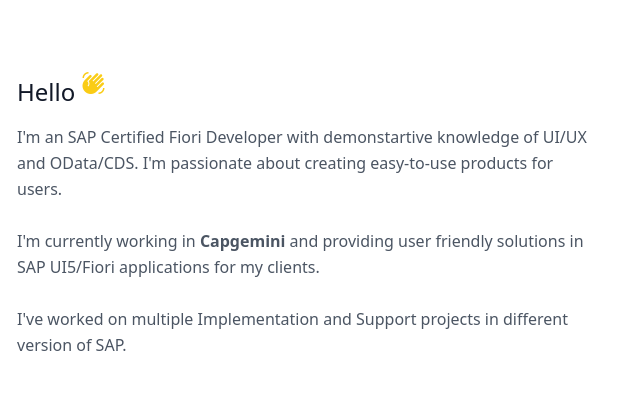
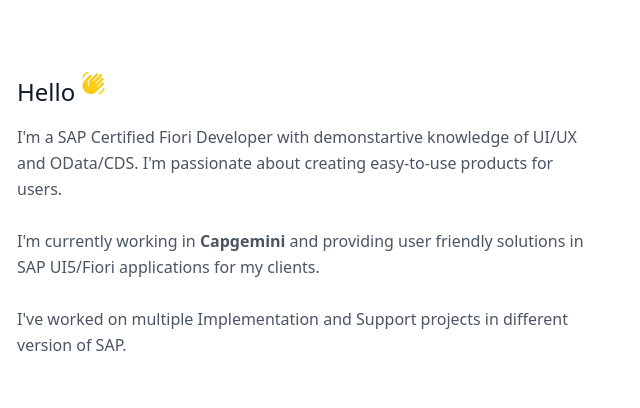
Before and after one commit to Ankurbajpai/Portfolio_Ankur, a website built with Vite: page about.html in a window 1280 px wide. Shown: the part 110-518 px from the top of the page, 611-1251 px from the left. Built offline with nearby package versions, Linux system fonts and the light colour scheme.

Commit message:
Fixes: Text Corrected

```diff
--- a/about.html
+++ b/about.html
@@ -70,7 +70,7 @@
             </h1>
             <!-- <h2 class="title-font mb-4 font-sans text-gray-900">Associate Consultant at</h2> -->
             <p class="mb-8 leading-relaxed dark:text-white">
-              I'm an SAP Certified Fiori Developer with demonstartive knowledge of UI/UX and OData/CDS. I'm passionate
+              I'm a SAP Certified Fiori Developer with demonstartive knowledge of UI/UX and OData/CDS. I'm passionate
               about creating easy-to-use products for users.
               <br />
               <br />
```
